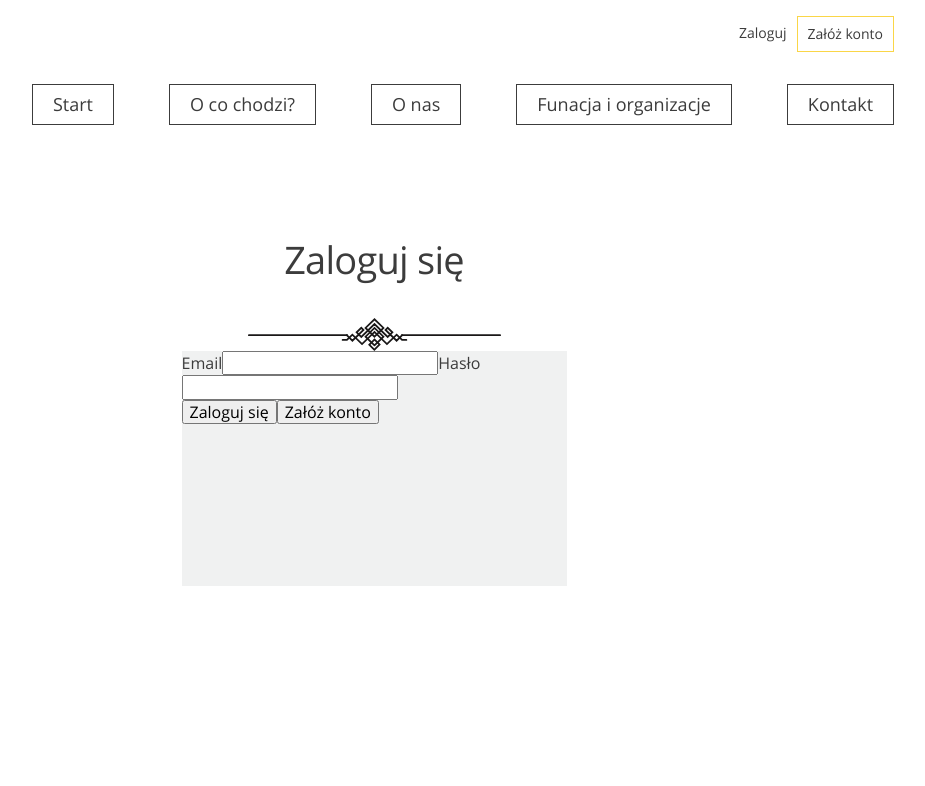
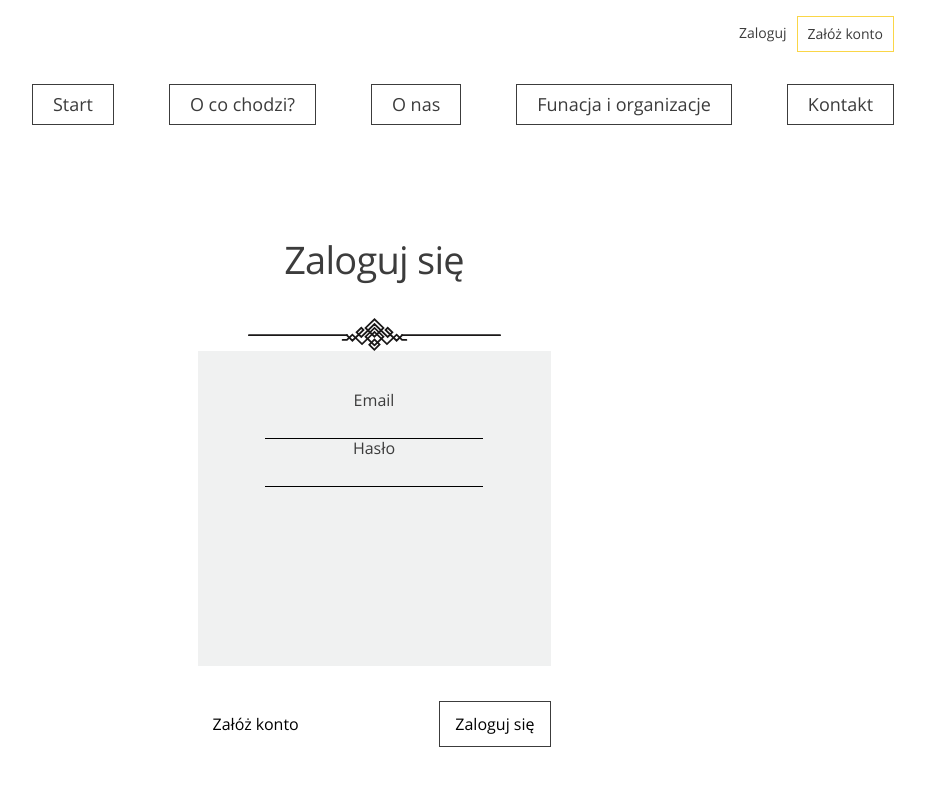
Before and after one commit to Jadude/Donate-Items, a React (Create React App) app: page /login in a window 1280 px wide. Shown: the top 786 px of the page, without its empty margins (266-1191 px from the left). Built offline with nearby package versions, Linux system fonts and the light colour scheme.

Commit message:
Login-scss

```diff
--- a/src/components/routes/Login.jsx
+++ b/src/components/routes/Login.jsx
@@ -50,8 +50,8 @@ const Login = () => {
                                required/>
                     </section>
                     <section className="register-buttons">
+                        <button type="button" onClick={() => window.location.href = '/register'}>Załóż konto</button>
                         <button type="submit">Zaloguj się</button>
-                        <button type="button" onClick={() => window.location.href = '/register'}>Załóż konto</button>
                     </section>
                 </form>
                 {error && <p className="error-message">{error}</p>}
--- a/src/scss/components/_login.scss
+++ b/src/scss/components/_login.scss
@@ -3,11 +3,46 @@
   flex-direction: column;
   align-items: center;
   padding-top: 200px; // edit
-  & form {
+  & .register-inputs {
     background: $color-login-form;
-    width: 385px;
+    //width: 385px;
     height: 235px;
     display: flex;
     flex-direction: column;
+    align-items: center;
+    padding: 40px 67.5px;
+    & input {
+      background: transparent;
+      border: none;
+      border-bottom: 1px solid #000;
+      padding: 5px;
+      outline: none;
+      font-size: 16px;
+      color: $color-black;
+
+      &::placeholder {
+        color: rgba(0, 0, 0, 0.5);
+      }
+    }
+  }
+  & .register-buttons {
+    padding-top: 35px;
+    display: flex;
+    justify-content: space-between;
+    & button {
+      font: normal normal 300 18px/32px Open $font-base;
+      letter-spacing: 0;
+      color: $color-black;
+      background: none;
+      text-align: inherit;
+      box-shadow: none;
+      outline: none;
+      cursor: pointer;
+      padding: 13px 15px;
+      border: 0.75px solid $color-text;
+      &:first-of-type {
+        border: none;
+      }
+    }
   }
 }
--- a/src/scss/settings/_colors.scss
+++ b/src/scss/settings/_colors.scss
@@ -5,3 +5,4 @@ $color-dirt: #5E5322;
 $color-yellow: #FAD648;
 $color-lightgray: #737373;
 $color-text: #3C3C3C;
+$color-black: #000000;
```
